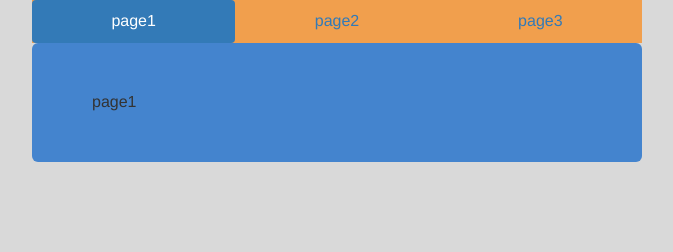
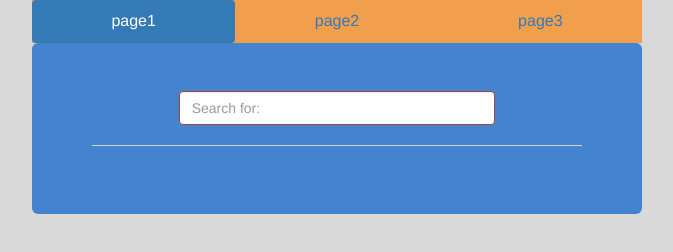
Before and after one commit to NicholasRohrer/Twitch-Viewer, a plain HTML site: page index.html in a window 1280 px wide. Shown: the whole page, without its empty margins (303-976 px from the left). Drawn offline with nearby package versions, Linux system fonts and the light colour scheme.

Commit message:
added search bar

```diff
--- a/index.html
+++ b/index.html
@@ -30,7 +30,19 @@
 			<div class="row">
 				<div class="col-xs-12 col-md-6 col-md-offset-3 col-lg-6 col-lg-offset-3">
 					<div class="jumbotron">
-						page1
+
+						<!-- search input -->
+						<div class="has-error">
+							<div class="row">
+								<div class="col-xs-12 col-md-8 col-md-offset-2 col-lg-8 col-lg-offset-2">
+							  		<input class="form-control" id="searchInput" type="text" placeholder="Search for: ">
+								</div>
+							</div>
+						</div>
+
+						<hr>
+
+
 					</div>
 				</div>
 			</div>
--- a/main.css
+++ b/main.css
@@ -10,3 +10,7 @@ body {
 .nav-pills {
 	background-color: #F19F4D;
 }
+
+hr {
+	width: 100%;
+}
```
